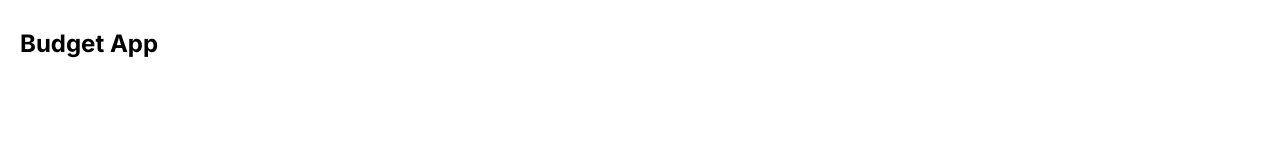
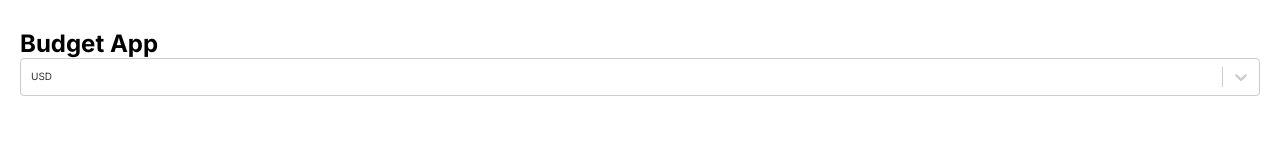
Before and after one commit to egkirpichev/react-budget-app, a React (Create React App) app: page / in a window 1280 px wide. Shown: the top 160 px of the page. Built offline with nearby package versions, Linux system fonts and the light colour scheme.

Commit message:
feat(budget-app): add CustomSelect component

```diff
--- a/src/App.tsx
+++ b/src/App.tsx
@@ -1,10 +1,12 @@
+import { CustomSelect } from "./components/Select/CustomSelect";
 import { Title } from "./components/Title/Title";
 import { Wrapper } from "./ui/base";
 
 const App = () => {
   return (
     <Wrapper>
-			<Title />
+			<Title innerText={"Budget App"}></Title>
+			<CustomSelect />
     </Wrapper>
   );
 }
--- /dev/null
+++ b/src/components/Select/CustomSelect.tsx
@@ -0,0 +1,18 @@
+import Select from "react-select"
+
+export const CustomSelect = () => {
+	const languageOptions = [
+		{value: "$", label: "USD"},
+		{value: "€", label: "EUR"},
+		{value: "£", label: "GBR"},
+	]
+
+	const customStyles = {
+
+	}
+
+
+	return (
+		<Select options={languageOptions} isMulti={false} defaultValue={languageOptions[0]}/>
+	)
+}
--- a/src/components/Title/Title.tsx
+++ b/src/components/Title/Title.tsx
@@ -1,7 +1,11 @@
 import { StyledTitle } from "./styles"
 
-export const Title = () => {
+interface IProps {
+	innerText: string;
+}
+
+export const Title = ({innerText}: IProps) => {
 	return (
-		<StyledTitle>Budget App</StyledTitle>
+		<StyledTitle>{innerText}</StyledTitle>
 	)
 }
```
